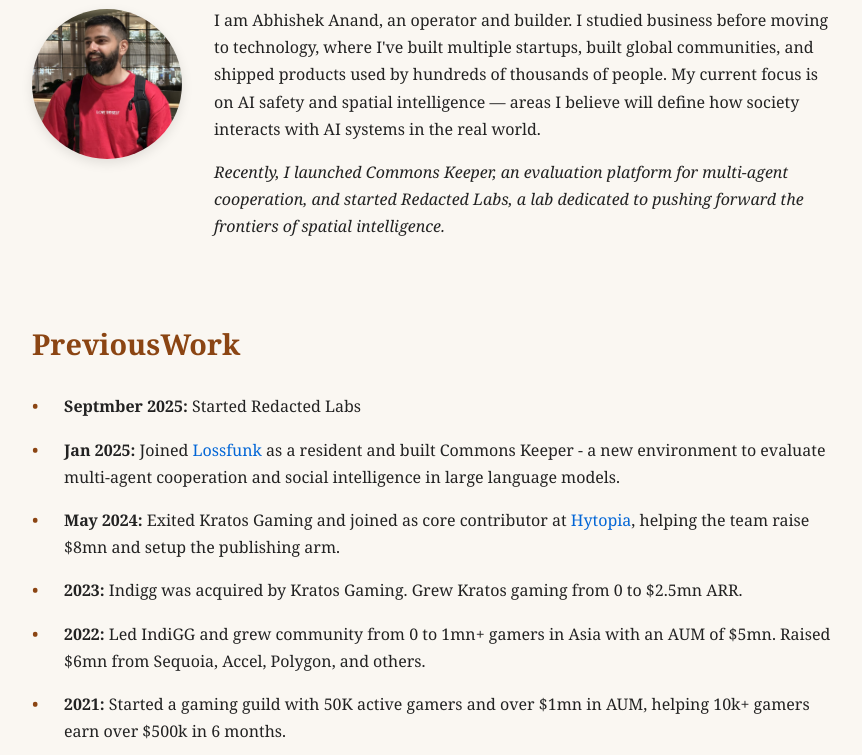
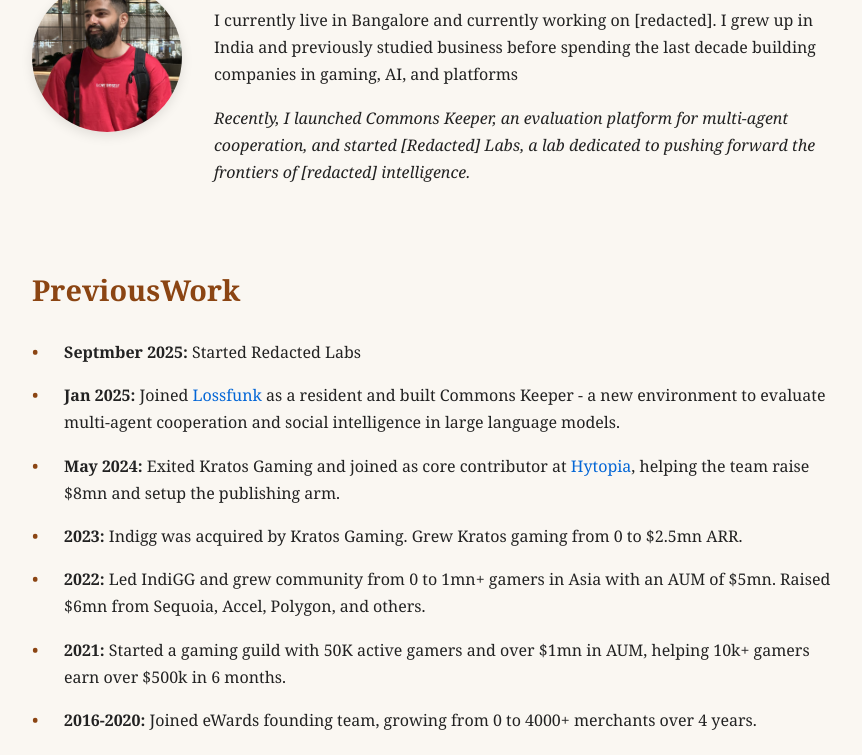
Before and after one commit to Crptocurious/personal-portfolio, a website: page index.html in a window 1280 px wide. Shown: the part 244-999 px from the top of the page, without its empty margins (208-1070 px from the left). Drawn offline with Linux system fonts and the light colour scheme.

Commit message:
copy change

```diff
--- a/index.html
+++ b/index.html
@@ -178,8 +178,8 @@
         />
         <div class="header-text">
             <h1>Abhishek Anand</h1>
-            <p>I am Abhishek Anand, an operator and builder. I studied business before moving to technology, where I've built multiple startups, built global communities, and shipped products used by hundreds of thousands of people. My current focus is on AI safety and spatial intelligence — areas I believe will define how society interacts with AI systems in the real world.
-            <p class="intro-text">Recently, I launched Commons Keeper, an evaluation platform for multi-agent cooperation, and started Redacted Labs, a lab dedicated to pushing forward the frontiers of spatial intelligence.</p>
+            <p>I currently live in Bangalore and currently working on [redacted]. I grew up in India and previously studied business before spending the last decade building companies in gaming, AI, and platforms
+            <p class="intro-text">Recently, I launched Commons Keeper, an evaluation platform for multi-agent cooperation, and started [Redacted] Labs, a lab dedicated to pushing forward the frontiers of [redacted] intelligence.</p>
             <div class="contact-info">
             </div>
         </div>
```
